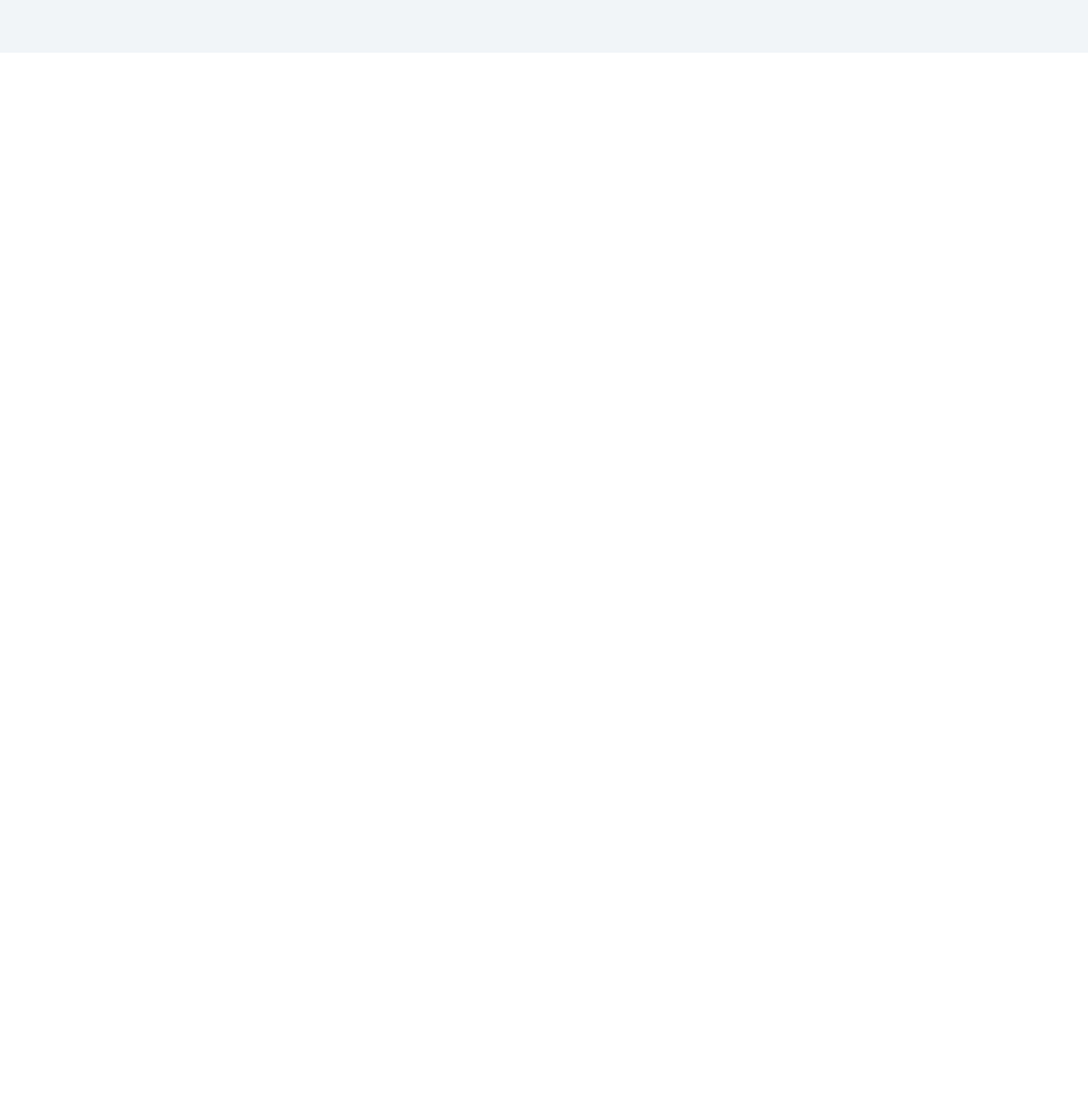
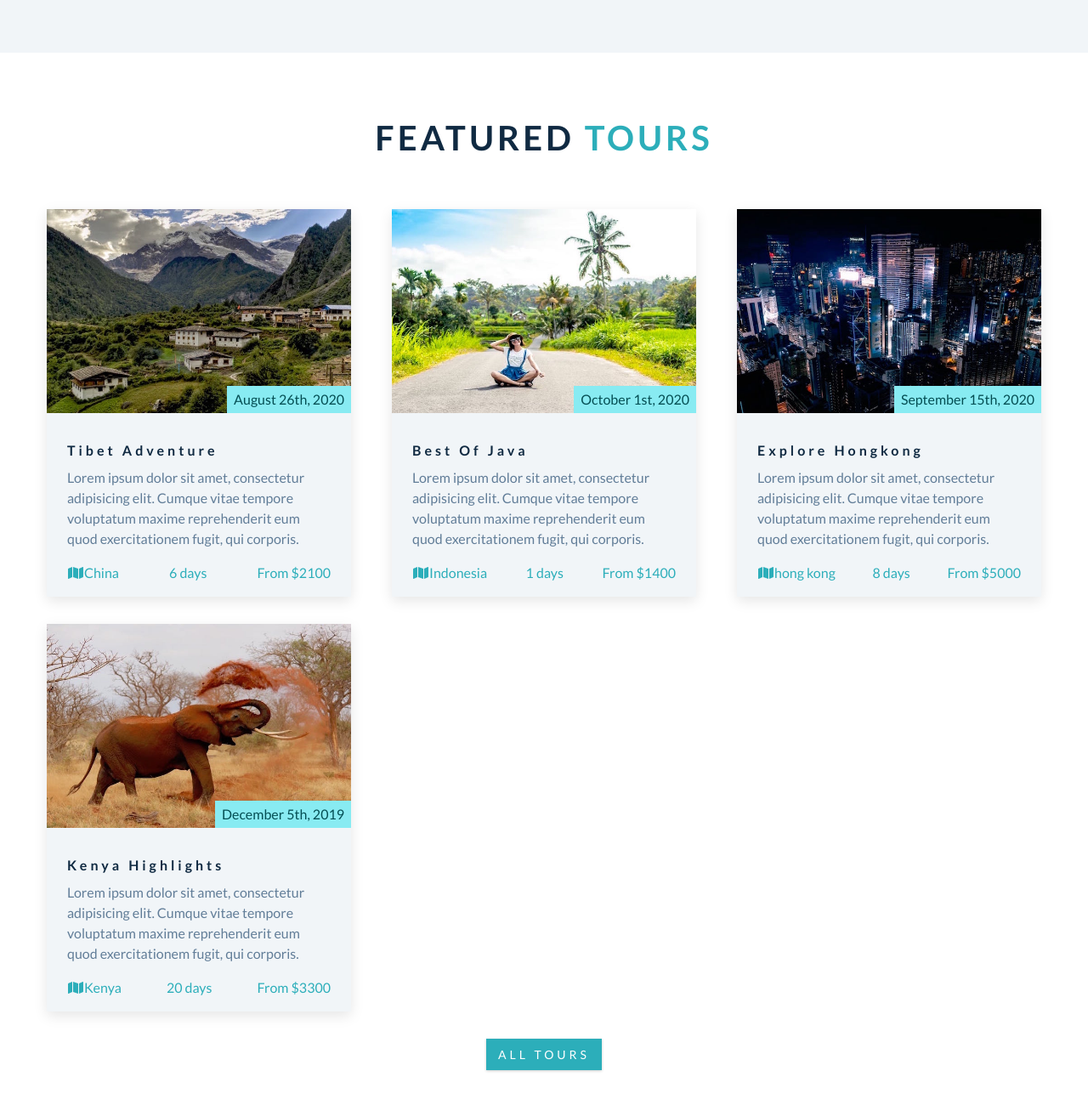
Before and after one commit to FeintRabbit/Backroads-Tour-Feint, a plain HTML site: page index.html in a window 1280 px wide. Shown: the part 1777-3077 px from the top of the page at 85% size. Before the commit the page ends 1839 px from the top, so only its background shows below. Drawn offline with Linux system fonts and the light colour scheme.

Commit message:
added tours section

```diff
--- a/css/styles.css
+++ b/css/styles.css
@@ -339,6 +339,69 @@ Featured Tours
 ===============
 */
 
+.tour-card {
+  background: var(--clr-grey-10);
+  margin-bottom: 2rem;
+  box-shadow: var(--light-shadow);
+  transition: var(--transition);
+}
+.tour-card:hover {
+  transform: scale(1.02);
+  box-shadow: var(--dark-shadow);
+}
+
+.tour-img-container {
+  position: relative;
+  margin-bottom: 1rem;
+}
+.tour-img {
+  height: 15rem;
+  object-fit: cover;
+}
+.tour-date {
+  position: absolute;
+  bottom: 0;
+  right: 0;
+  margin-bottom: 0;
+  background: var(--clr-primary-8);
+  color: var(--clr-primary-1);
+  text-transform: capitalize;
+  padding: 0.25rem 0.5rem;
+}
+.tour-info {
+  padding: 1.25rem 1.5rem;
+}
+.tour-footer {
+  display: flex;
+  justify-content: space-between;
+  color: var(--clr-primary-5);
+  align-items: center;
+}
+.tour-footer p {
+  color: var(--clr-primary-5);
+  line-height: 0;
+  margin-bottom: 0;
+}
+.tour-btn {
+  text-align: center;
+}
+
+@media screen and (min-width: 768px) {
+  .featured-center {
+    display: flex;
+    flex-wrap: wrap;
+    justify-content: space-between;
+  }
+  .tour-card {
+    flex: 0 0 calc(50% - 2rem);
+  }
+}
+@media screen and (min-width: 1170px) {
+  .tour-card {
+    flex: 0 0 calc(33.333% - 2rem);
+  }
+}
+
 /*
 ===============
 Contact
--- a/index.html
+++ b/index.html
@@ -100,6 +100,99 @@
     <!--end services -->
 
     <!-- featured tours -->
+    <section class="section featured" id="featured">
+      <div class="section-title">
+        <h2>featured <span>tours</span></h2>
+      </div>
+      <div class="section-center featured-center">
+        <!-- card -->
+        <article class="tour-card">
+          <div class="tour-img-container">
+            <img src="./images/tour-1.jpeg" alt="" class="tour-img" />
+            <p class="tour-date">august 26th, 2020</p>
+          </div>
+          <div class="tour-info">
+            <h4>Tibet Adventure</h4>
+            <p>
+              Lorem ipsum dolor sit amet, consectetur adipisicing elit. Cumque vitae tempore
+              voluptatum maxime reprehenderit eum quod exercitationem fugit, qui corporis.
+            </p>
+            <div class="tour-footer">
+              <p><i class="fas fa-map fa-fw"></i>China</p>
+              <p>6 days</p>
+              <p>From $2100</p>
+            </div>
+          </div>
+        </article>
+        <!-- end card -->
+
+        <!-- card -->
+        <article class="tour-card">
+          <div class="tour-img-container">
+            <img src="./images/tour-2.jpeg" alt="" class="tour-img" />
+            <p class="tour-date">october 1st, 2020</p>
+          </div>
+          <div class="tour-info">
+            <h4>Best of java</h4>
+            <p>
+              Lorem ipsum dolor sit amet, consectetur adipisicing elit. Cumque vitae tempore
+              voluptatum maxime reprehenderit eum quod exercitationem fugit, qui corporis.
+            </p>
+            <div class="tour-footer">
+              <p><i class="fas fa-map fa-fw"></i>Indonesia</p>
+              <p>1 days</p>
+              <p>From $1400</p>
+            </div>
+          </div>
+        </article>
+        <!-- end card -->
+
+        <!-- card -->
+        <article class="tour-card">
+          <div class="tour-img-container">
+            <img src="./images/tour-3.jpeg" alt="" class="tour-img" />
+            <p class="tour-date">September 15th, 2020</p>
+          </div>
+          <div class="tour-info">
+            <h4>Explore hongkong</h4>
+            <p>
+              Lorem ipsum dolor sit amet, consectetur adipisicing elit. Cumque vitae tempore
+              voluptatum maxime reprehenderit eum quod exercitationem fugit, qui corporis.
+            </p>
+            <div class="tour-footer">
+              <p><i class="fas fa-map fa-fw"></i>hong kong</p>
+              <p>8 days</p>
+              <p>From $5000</p>
+            </div>
+          </div>
+        </article>
+        <!-- end card -->
+
+        <!-- card -->
+        <article class="tour-card">
+          <div class="tour-img-container">
+            <img src="./images/tour-4.jpeg" alt="" class="tour-img" />
+            <p class="tour-date">december 5th, 2019</p>
+          </div>
+          <div class="tour-info">
+            <h4>kenya highlights</h4>
+            <p>
+              Lorem ipsum dolor sit amet, consectetur adipisicing elit. Cumque vitae tempore
+              voluptatum maxime reprehenderit eum quod exercitationem fugit, qui corporis.
+            </p>
+            <div class="tour-footer">
+              <p><i class="fas fa-map fa-fw"></i>Kenya</p>
+              <p>20 days</p>
+              <p>From $3300</p>
+            </div>
+          </div>
+        </article>
+        <!-- end card -->
+      </div>
+      <div class="tour-btn">
+        <a href="#" class="btn">all tours</a>
+      </div>
+    </section>
     <!-- end of featured tours -->
 
     <!-- contact -->
```
